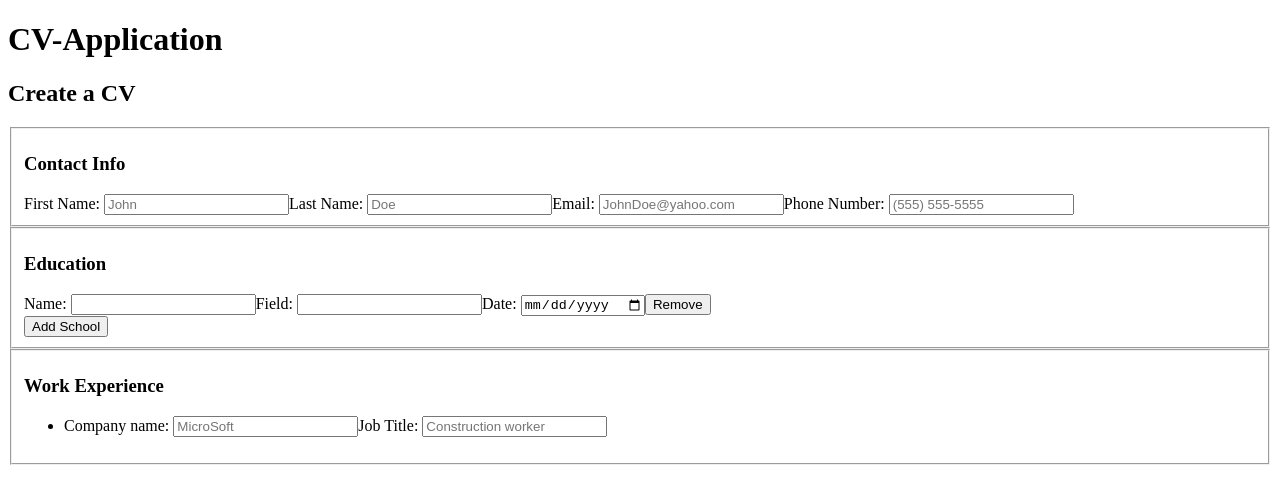
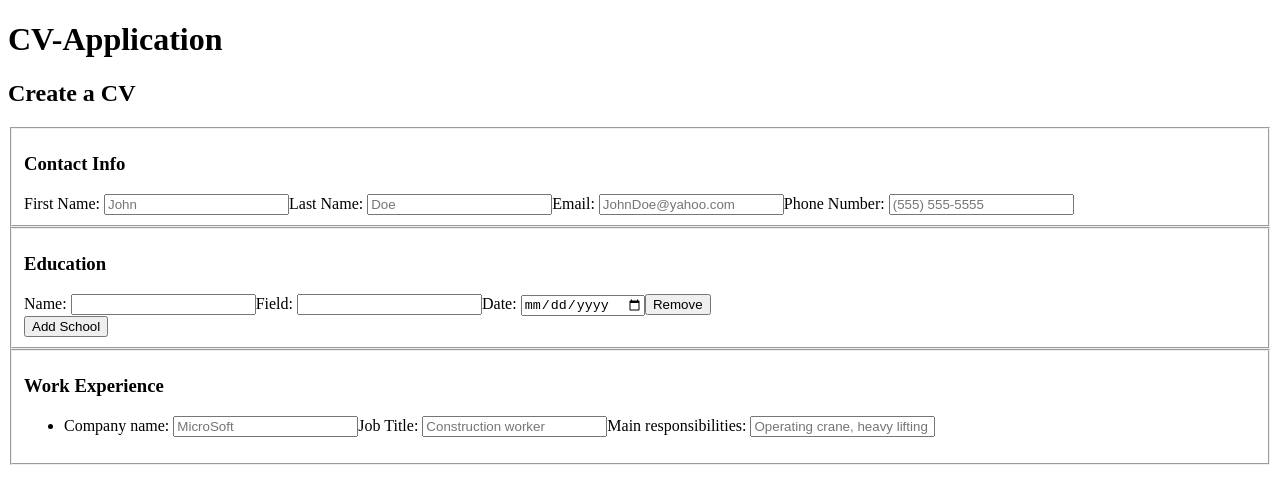
Before and after one commit to Figby222/cv-application, a React (Vite) app: page / in a window 1280 px wide. Shown: the top 504 px of the page. Built offline with nearby package versions, Linux system fonts and the light colour scheme.

Commit message:
Add job responsibilities Input

```diff
--- a/src/components/utility-components/CVForm/Job.jsx
+++ b/src/components/utility-components/CVForm/Job.jsx
@@ -33,6 +33,15 @@ function Job({
                     value={jobObject.title}
                     onChange={(e) => handleJobChange("title", e.target.value)}
             />
+            <Input
+                id="job-responsibilities"
+                label="Main responsibilities: "
+                type="text"
+                name="job-responsibilities"
+                placeholder="Operating crane, heavy lifting"
+                value={jobObject.responsibilities}
+                onChange={(e) => handleJobChange("responsibilities", e.target.value)}
+            />
         </>
     )
 }
```
